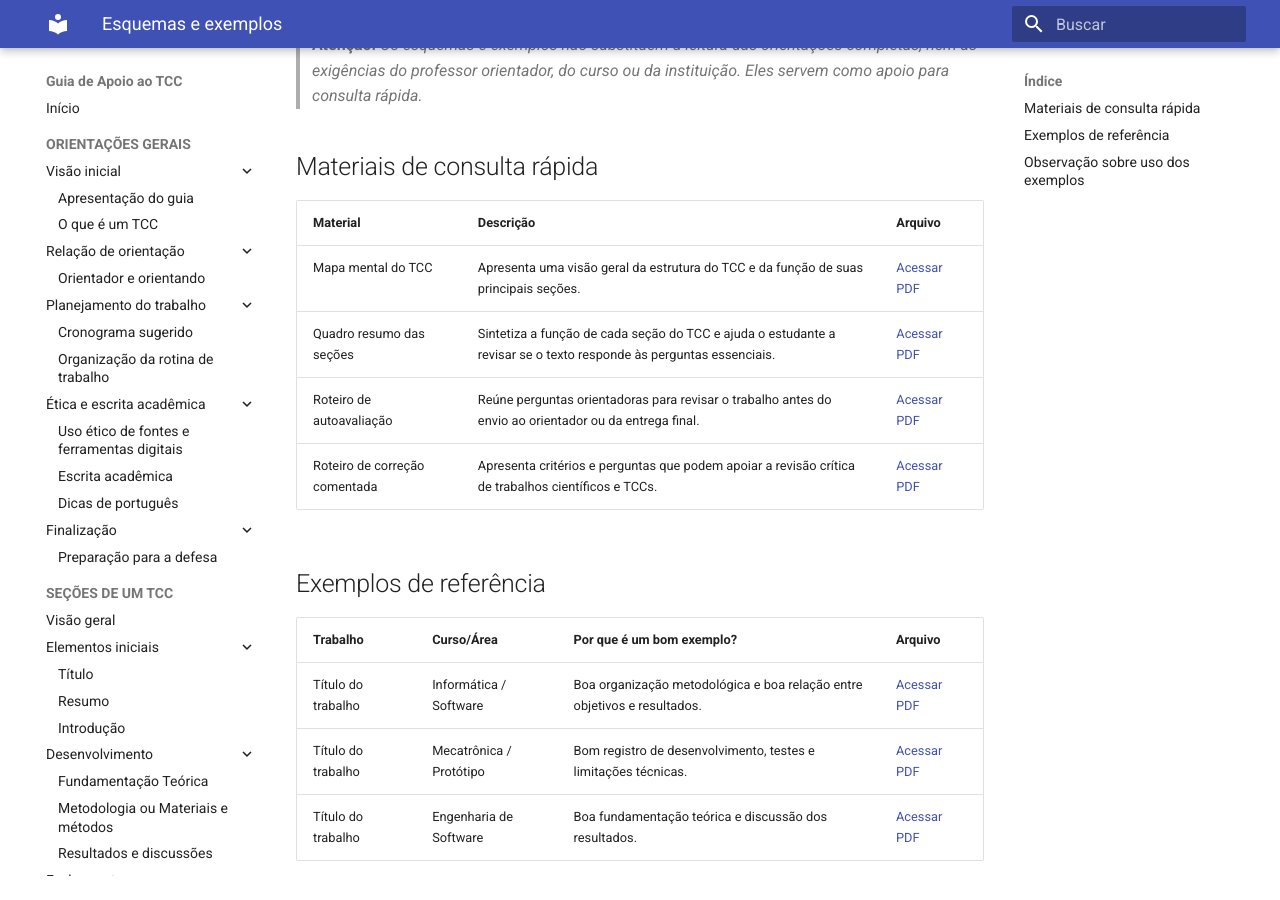
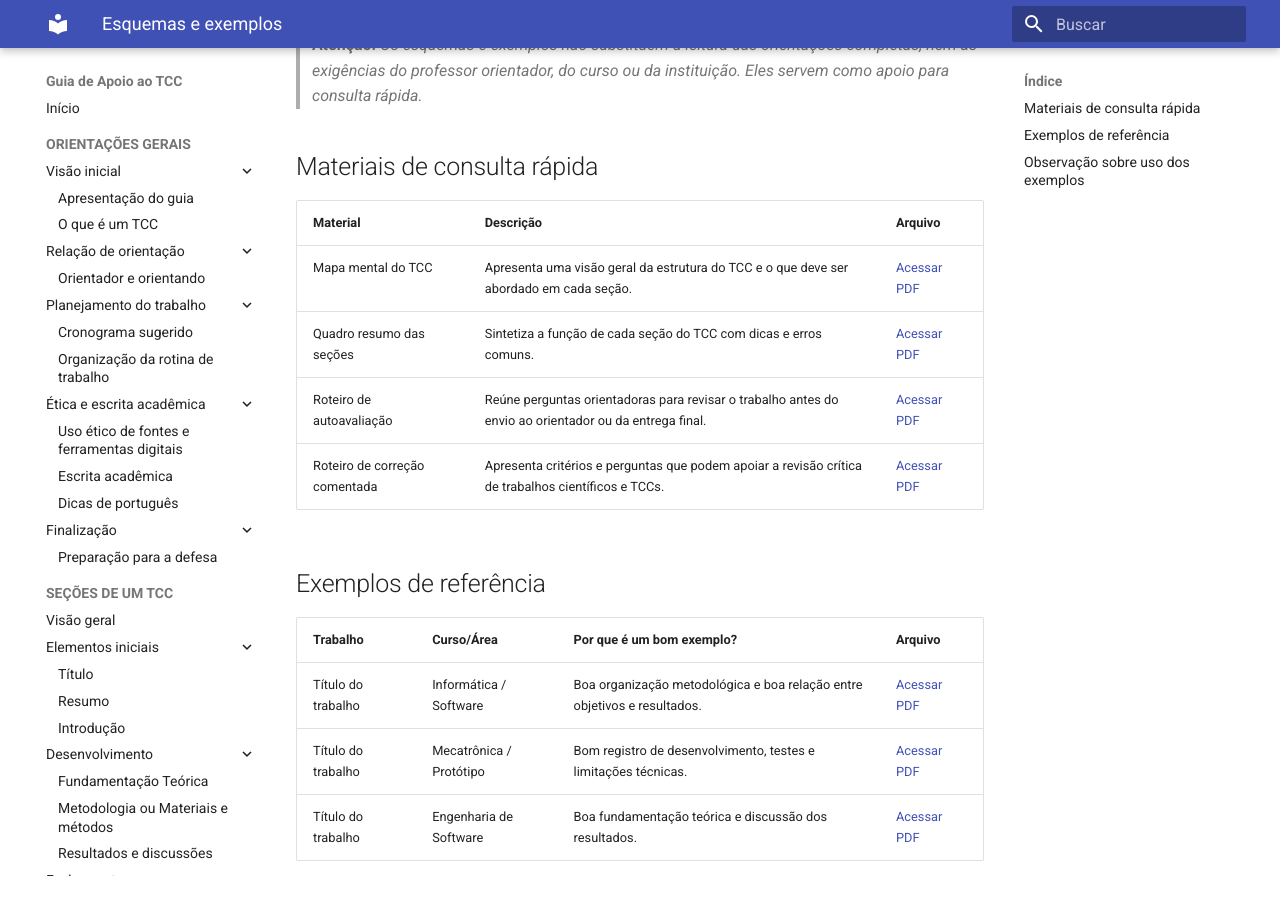
Before and after one commit to danielaflor/tcc, an MkDocs documentation site: the page built from docs/esquemas-exemplos/visao-geral.md, in a window 1280 px wide and 900 px high, scrolled down 333 px. Built offline with MkDocs 1.6.1 and Material for MkDocs 9.7.7, drawn with Linux system fonts in a browser that asks for light colours.

Commit message:
Update descriptions and file links in overview document

```diff
--- a/docs/esquemas-exemplos/visao-geral.md
+++ b/docs/esquemas-exemplos/visao-geral.md
@@ -10,8 +10,8 @@
 
 | Material | Descrição | Arquivo |
 |---|---|---|
-| Mapa mental do TCC | Apresenta uma visão geral da estrutura do TCC e da função de suas principais seções. | [Acessar PDF](../materiais/MapaMental-Estrutura.pdf) |
-| Quadro resumo das seções | Sintetiza a função de cada seção do TCC e ajuda o estudante a revisar se o texto responde às perguntas essenciais. | [Acessar PDF](../materiais/quadro-resumo-secoes.pdf) |
+| Mapa mental do TCC | Apresenta uma visão geral da estrutura do TCC e o que deve ser abordado em cada seção. | [Acessar PDF](../materiais/MapaMental-Estrutura.pdf) |
+| Quadro resumo das seções | Sintetiza a função de cada seção do TCC com dicas e erros comuns. | [Acessar PDF](../materiais/quadrosecoes.pdf) |
 | Roteiro de autoavaliação | Reúne perguntas orientadoras para revisar o trabalho antes do envio ao orientador ou da entrega final. | [Acessar PDF](../materiais/roteiro-autoavaliacao.pdf) |
 | Roteiro de correção comentada | Apresenta critérios e perguntas que podem apoiar a revisão crítica de trabalhos científicos e TCCs. | [Acessar PDF](../materiais/roteiro-correcao-comentada.pdf) |
 
```
